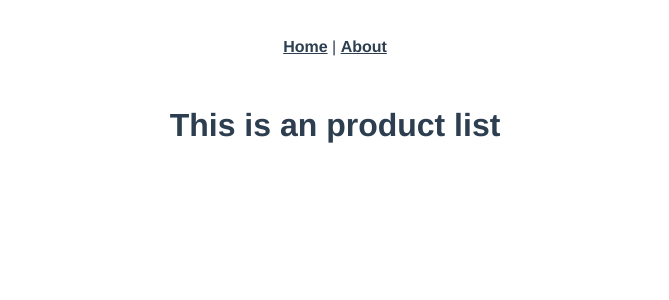
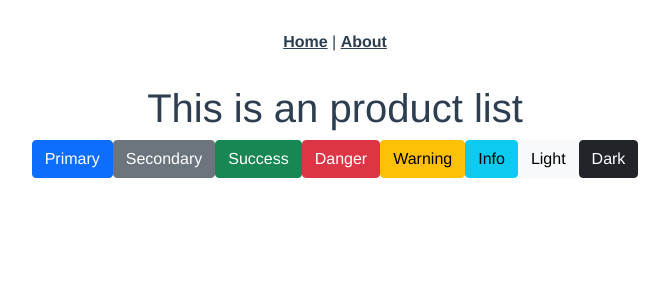
Before and after one commit to codeshiba-materials/my-vue-project, a Vue app: page /products in a window 1280 px wide. Shown: the top 300 px of the page, without its empty margins (305-974 px from the left). Built offline with nearby package versions, Linux system fonts and the light colour scheme.

Commit message:
add bootstrap to product

```diff
--- a/package.json
+++ b/package.json
@@ -8,6 +8,7 @@
     "lint": "vue-cli-service lint"
   },
   "dependencies": {
+    "bootstrap": "^5.1.3",
     "core-js": "^3.6.5",
     "vue": "^3.0.0",
     "vue-router": "^4.0.0-0"
--- a/src/views/ProductList.vue
+++ b/src/views/ProductList.vue
@@ -1,5 +1,16 @@
 <template>
   <div class="product-list">
     <h1>This is an product list</h1>
+    <button type="button" class="btn btn-primary">Primary</button>
+    <button type="button" class="btn btn-secondary">Secondary</button>
+    <button type="button" class="btn btn-success">Success</button>
+    <button type="button" class="btn btn-danger">Danger</button>
+    <button type="button" class="btn btn-warning">Warning</button>
+    <button type="button" class="btn btn-info">Info</button>
+    <button type="button" class="btn btn-light">Light</button>
+    <button type="button" class="btn btn-dark">Dark</button>
   </div>
 </template>
+<style lang="scss">
+  @import "~bootstrap/dist/css/bootstrap.css";
+</style>
```
Also changed, not shown: 1 other file (tests, documents, lock files or other folders).
